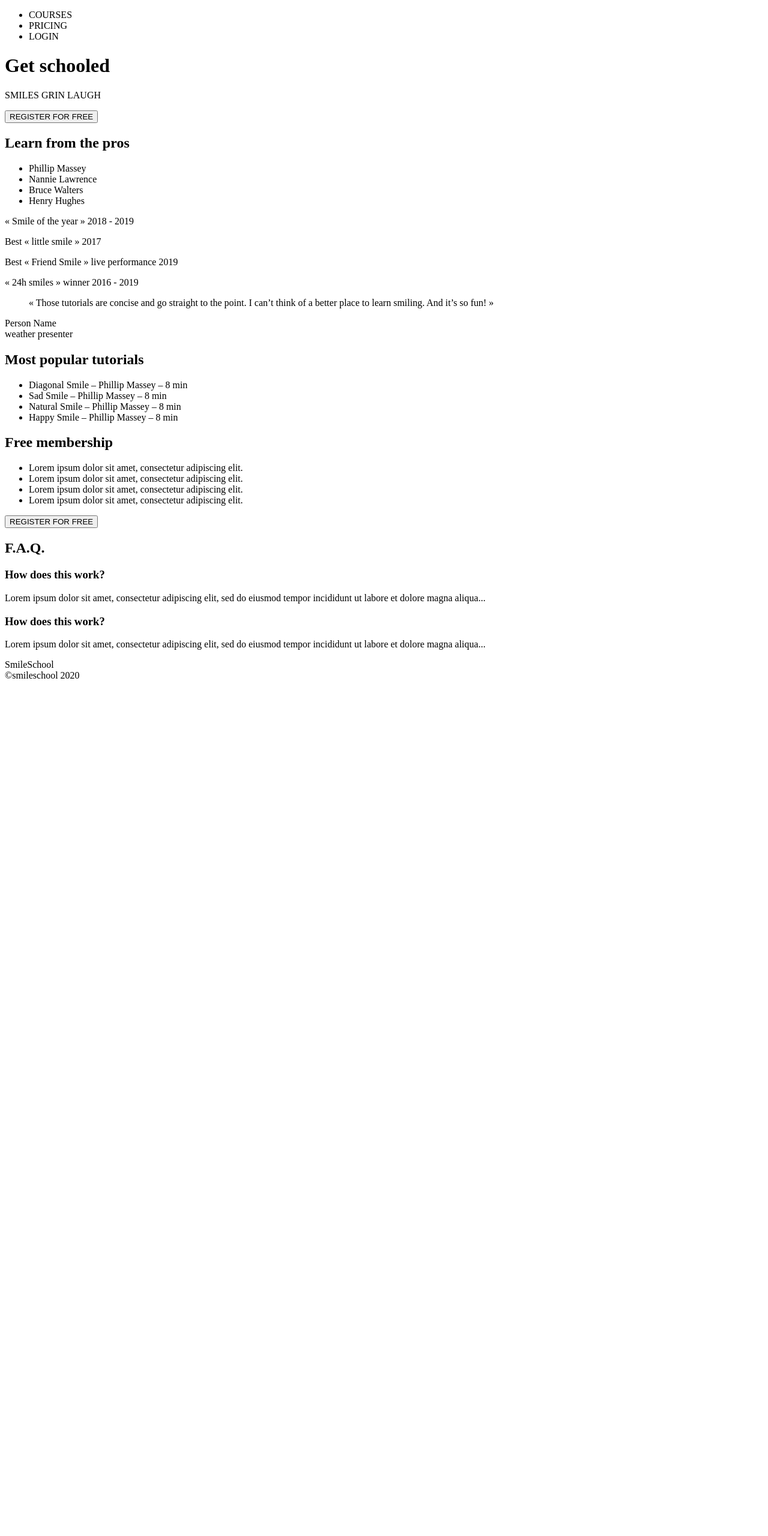
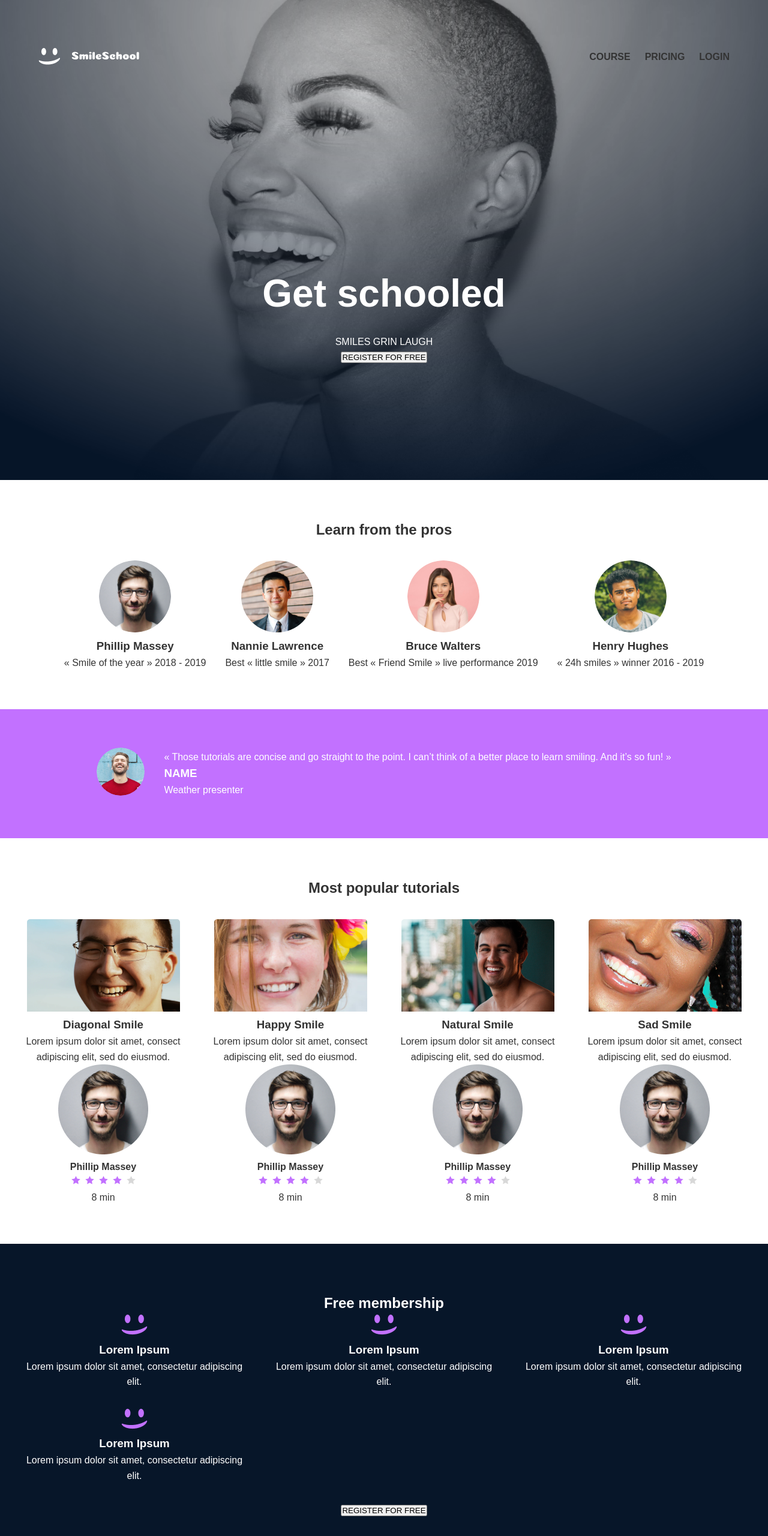
Before and after one commit to EdwardEdi05/alx_html_css, a plain HTML site: page css_advanced/index.html in a window 1280 px wide. Shown: the top 2560 px of the page at 60% size. Before the commit the page ends 1151 px from the top, so only its background shows below. Drawn offline with Linux system fonts and the light colour scheme.

Commit message:
rewritten

```diff
--- a/css_advanced/index.html
+++ b/css_advanced/index.html
@@ -3,90 +3,197 @@
 <head>
   <meta charset="UTF-8">
   <meta name="viewport" content="width=device-width, initial-scale=1.0">
-  <title>SmileSchool</title>
-
+  <title>Smile School</title>
   <link rel="stylesheet" href="styles.css">
-
+  <script src="https://kit.fontawesome.com/4a2b055604.js" crossorigin="anonymous"></script>
 </head>
 <body>
-  <!-- Navigation -->
-  <nav>
-    <ul>
-      <li>COURSES</li>
-      <li>PRICING</li>
-      <li>LOGIN</li>
+  <!-- HEADER -->
+  <header>
+    <nav class="navbar">
+       <img src="images/logo.png" alt="Logo" class="logo" />
+      <ul class="nav-links">
+        <li><a href="#">COURSE</a></li>
+        <li><a href="#">PRICING</a></li>
+        <li><a href="#">LOGIN</a></li>
       </ul>
     </nav>
 
-  <!-- Hero Section -->
-  <header>
+    <section class="hero">
       <h1>Get schooled</h1>
-    <p>SMILES GRIN LAUGH</p>
-    <button>REGISTER FOR FREE</button>
+      <div class="hero-tags">
+        <span>SMILES</span>
+        <span>GRIN</span>
+        <span>LAUGH</span>
+      </div>
+      <button class="btn-primary">REGISTER FOR FREE</button>
+    </section>
   </header>
 
-  <!-- Learn from the pros -->
-  <section>
+  <main>
+    <!-- PROS -->
+    <section class="pros">
       <h2>Learn from the pros</h2>
-    <ul>
-      <li>Phillip Massey</li>
-      <li>Nannie Lawrence</li>
-      <li>Bruce Walters</li>
-      <li>Henry Hughes</li>
-    </ul>
+      <div class="pros-grid">
+        <div class="pro">
+          <img src="./images/1.png" alt="Phillip Massey">
+          <h3>Phillip Massey</h3>
+          <p>« Smile of the year » 2018 - 2019</p>
+        </div>
+        <div class="pro">
+          <img src="./images/2.png" alt="Nannie Lawrence">
+          <h3>Nannie Lawrence</h3>
+          <p>Best « little smile » 2017</p>
+        </div>
+        <div class="pro">
+          <img src="./images/3.png" alt="Bruce Walters">
+          <h3>Bruce Walters</h3>
+          <p>Best « Friend Smile » live performance 2019</p>
+        </div>
+        <div class="pro">
+          <img src="./images/4.png" alt="Henry Hughes">
+          <h3>Henry Hughes</h3>
+          <p>« 24h smiles » winner 2016 - 2019</p>
+        </div>
+      </div>
     </section>
 
-  <!-- Achievements -->
-  <section>
-    <p>« Smile of the year » 2018 - 2019</p>
-    <p>Best « little smile » 2017</p>
-    <p>Best « Friend Smile » live performance 2019</p>
-    <p>« 24h smiles » winner 2016 - 2019</p>
+    <!-- QUOTE -->
+    <section class="quote">
+      <div class="quote-img">
+        <img src="./images/5.png" alt="Weather presenter">
+      </div>
+      <div class="quote-text">
+        <blockquote>
+          « Those tutorials are concise and go straight to the point.
+          I can’t think of a better place to learn smiling. And it’s so fun! »
+        </blockquote>
+        <h3>NAME</h3>
+        <p>Weather presenter</p>
+      </div>
     </section>
 
-  <!-- Testimonial -->
-  <section>
-    <blockquote>
-      « Those tutorials are concise and go straight to the point. I can’t think of a better place to learn smiling. And it’s so fun! »
-    </blockquote>
-    <p>Person Name<br>weather presenter</p>
+    <!-- POPULAR TUTORIALS -->
+    <section class="tutorials">
+      <h2>Most popular tutorials</h2>
+      <div class="tutorials-grid">
+        <div class="tutorial-card">
+          <img src="./images/6.png" alt="Diagonal Smile">
+          <h3>Diagonal Smile</h3>
+          <p>Lorem ipsum dolor sit amet, consect adipiscing elit, sed do eiusmod.</p>
+          <div class="author">
+            <img src="./images/1.png" alt="Phillip Massey">
+            <h4>Phillip Massey</h4>
+          </div>
+          <div class="rating">
+            <img src="./images/rating.png" alt="rating stars">
+          </div>
+          <p>8 min</p>
+        </div>
+
+        <div class="tutorial-card">
+          <img src="./images/7.png" alt="Happy Smile">
+          <h3>Happy Smile</h3>
+          <p>Lorem ipsum dolor sit amet, consect adipiscing elit, sed do eiusmod.</p>
+          <div class="author">
+            <img src="./images/1.png" alt="Phillip Massey">
+            <h4>Phillip Massey</h4>
+          </div>
+          <div class="rating">
+            <img src="./images/rating.png" alt="rating stars">
+          </div>
+          <p>8 min</p>
+        </div>
+
+        <div class="tutorial-card">
+          <img src="./images/8.png" alt="Natural Smile">
+          <h3>Natural Smile</h3>
+          <p>Lorem ipsum dolor sit amet, consect adipiscing elit, sed do eiusmod.</p>
+          <div class="author">
+            <img src="./images/1.png" alt="Phillip Massey">
+            <h4>Phillip Massey</h4>
+          </div>
+          <div class="rating">
+            <img src="./images/rating.png" alt="rating stars">
+          </div>
+          <p>8 min</p>
+        </div>
+
+        <div class="tutorial-card">
+          <img src="./images/9.png" alt="Sad Smile">
+          <h3>Sad Smile</h3>
+          <p>Lorem ipsum dolor sit amet, consect adipiscing elit, sed do eiusmod.</p>
+          <div class="author">
+            <img src="./images/1.png" alt="Phillip Massey">
+            <h4>Phillip Massey</h4>
+          </div>
+          <div class="rating">
+            <img src="./images/rating.png" alt="rating stars">
+          </div>
+          <p>8 min</p>
+        </div>
+      </div>
     </section>
 
-  <!-- Tutorials -->
-  <section>
-    <h2>Most popular tutorials</h2>
-    <ul>
-      <li>Diagonal Smile – Phillip Massey – 8 min</li>
-      <li>Sad Smile – Phillip Massey – 8 min</li>
-      <li>Natural Smile – Phillip Massey – 8 min</li>
-      <li>Happy Smile – Phillip Massey – 8 min</li>
-    </ul>
-  </section>
-
-  <!-- Membership -->
-  <section>
+    <!-- MEMBERSHIP -->
+    <section class="membership">
       <h2>Free membership</h2>
-    <ul>
-      <li>Lorem ipsum dolor sit amet, consectetur adipiscing elit.</li>
-      <li>Lorem ipsum dolor sit amet, consectetur adipiscing elit.</li>
-      <li>Lorem ipsum dolor sit amet, consectetur adipiscing elit.</li>
-      <li>Lorem ipsum dolor sit amet, consectetur adipiscing elit.</li>
-    </ul>
-    <button>REGISTER FOR FREE</button>
+      <div class="membership-grid">
+        <div>
+          <img src="./images/smile.png" alt="smile icon">
+          <h3>Lorem Ipsum</h3>
+          <p>Lorem ipsum dolor sit amet, consectetur adipiscing elit.</p>
+        </div>
+        <div>
+          <img src="./images/smile.png" alt="smile icon">
+          <h3>Lorem Ipsum</h3>
+          <p>Lorem ipsum dolor sit amet, consectetur adipiscing elit.</p>
+        </div>
+        <div>
+          <img src="./images/smile.png" alt="smile icon">
+          <h3>Lorem Ipsum</h3>
+          <p>Lorem ipsum dolor sit amet, consectetur adipiscing elit.</p>
+        </div>
+        <div>
+          <img src="./images/smile.png" alt="smile icon">
+          <h3>Lorem Ipsum</h3>
+          <p>Lorem ipsum dolor sit amet, consectetur adipiscing elit.</p>
+        </div>
+      </div>
+      <button class="btn-primary">REGISTER FOR FREE</button>
     </section>
 
     <!-- FAQ -->
-  <section>
-    <h2>F.A.Q.</h2>
+    <section class="faq">
+      <h2>F.A.Q</h2>
+      <div class="faq-grid">
+        <div>
           <h3>How does this work?</h3>
-    <p>Lorem ipsum dolor sit amet, consectetur adipiscing elit, sed do eiusmod tempor incididunt ut labore et dolore magna aliqua...</p>
+          <p>Lorem ipsum dolor sit amet, consectetur adipiscing elit...</p>
           <h3>How does this work?</h3>
-    <p>Lorem ipsum dolor sit amet, consectetur adipiscing elit, sed do eiusmod tempor incididunt ut labore et dolore magna aliqua...</p>
+          <p>Lorem ipsum dolor sit amet, consectetur adipiscing elit...</p>
+        </div>
+        <div>
+          <h3>How does this work?</h3>
+          <p>Lorem ipsum dolor sit amet, consectetur adipiscing elit...</p>
+          <h3>How does this work?</h3>
+          <p>Lorem ipsum dolor sit amet, consectetur adipiscing elit...</p>
+        </div>
+      </div>
     </section>
+  </main>
 
-  <!-- Footer -->
+  <!-- FOOTER -->
   <footer>
-    <p>SmileSchool<br>©smileschool 2020</p>
+    <div class="footer-content">
+      <img src="./images/logo.png" alt="SmileSchool logo" class="footer-logo">
+      <div class="socials">
+        <i class="fa-brands fa-facebook"></i>
+        <i class="fa-brands fa-twitter"></i>
+        <i class="fa-brands fa-instagram"></i>
+      </div>
+    </div>
+    <p>© SmileSchool 2025</p>
   </footer>
 </body>
 </html>
--- a/css_advanced/styles.css
+++ b/css_advanced/styles.css
@@ -0,0 +1,179 @@
+/* HEADER */
+header {
+  background: url("images/object.png") no-repeat center center/cover;
+  color: #fff;
+  text-align: center;
+  padding: 4rem 2rem;
+  min-height: 100vh; /* makes it full-screen like in your Figma */
+  display: flex;
+  flex-direction: column;
+  justify-content: space-between;
+}
+
+.hero h1 {
+  font-size: 3rem;
+  margin: 1rem 0;
+}
+
+.hero {
+  margin-top: 4rem;
+}
+
+
+/* General reset */
+* {
+  margin: 0;
+  padding: 0;
+  box-sizing: border-box;
+}
+
+body {
+  font-family: Arial, sans-serif;
+  line-height: 1.6;
+  color: #333;
+}
+
+h1, h2, h3, h4 {
+  font-weight: bold;
+}
+
+/* Navbar */
+.navbar {
+     color: white;
+  display: flex;
+  justify-content: space-between;
+  align-items: center;
+  padding: 1rem 2rem;
+}
+
+.navbar ul {
+  list-style: none;
+  display: flex;
+  gap: 1.5rem;
+}
+
+.navbar a {
+  text-decoration: none;
+  color: #333;
+  font-weight: bold;
+}
+
+/* Hero */
+.hero {
+  color: white;
+  text-align: center;
+  padding: 8rem 2rem;
+}
+
+.hero h1 {
+  font-size: 4rem;
+}
+
+.hero p {
+  font-size: 1.2rem;
+  margin-top: 1rem;
+}
+
+.btn {
+  margin-top: 2rem;
+  padding: 0.8rem 2rem;
+  border: none;
+  background: #c271ff;
+  color: white;
+  font-size: 1rem;
+  border-radius: 25px;
+  cursor: pointer;
+}
+
+/* Pros Section */
+.pros {
+  text-align: center;
+  padding: 4rem 2rem;
+}
+
+.pros-grid {
+  display: flex;
+  justify-content: center;
+  gap: 2rem;
+  margin-top: 2rem;
+}
+
+.pro img {
+  width: 120px;
+  height: 120px;
+  border-radius: 50%;
+}
+
+/* Quote */
+.quote {
+  background: #c271ff;
+  color: white;
+  padding: 4rem 2rem;
+  display: flex;
+  justify-content: center;
+  align-items: center;
+  gap: 2rem;
+}
+
+.quote img {
+  width: 80px;
+  height: 80px;
+  border-radius: 50%;
+}
+
+/* Tutorials */
+.tutorials {
+  padding: 4rem 2rem;
+  text-align: center;
+}
+
+.tutorials-grid {
+  display: grid;
+  grid-template-columns: repeat(4, 1fr);
+  gap: 2rem;
+  margin-top: 2rem;
+}
+
+.tutorial img {
+  width: 100%;
+  border-radius: 8px;
+}
+
+/* Membership */
+.membership {
+  background: #071629;
+  color: white;
+  text-align: center;
+  padding: 5rem 2rem;
+}
+
+.membership-grid {
+  display: grid;
+  grid-template-columns: repeat(3, 1fr);
+  gap: 2rem;
+  margin-bottom: 2rem;
+}
+
+/* FAQ */
+.faq {
+  padding: 4rem 2rem;
+  text-align: center;
+}
+
+.faq-grid {
+  display: grid;
+  grid-template-columns: repeat(2, 1fr);
+  gap: 2rem;
+  margin-top: 2rem;
+  text-align: left;
+}
+
+/* Footer */
+.footer {
+  background: #071629;
+  color: white;
+  display: flex;
+  justify-content: space-between;
+  align-items: center;
+  padding: 2rem;
+}
--- /dev/null
+++ b/headphones/0-styles.css
@@ -0,0 +1,104 @@
+/* Reset */
+* {
+  margin: 0;
+  padding: 0;
+  box-sizing: border-box;
+}
+
+/* Variables */
+:root {
+  --primary-color: #FF6565;
+  --font-main: 'Source Sans Pro', sans-serif;
+}
+
+/* Global */
+body {
+  font-family: var(--font-main);
+  line-height: 1.5;
+}
+
+/* Header */
+header {
+  background: #fff;
+  padding: 1rem 2rem;
+}
+
+header .container {
+  display: flex;
+  justify-content: space-between;
+  align-items: center;
+}
+
+header nav ul {
+  display: flex;
+  list-style: none;
+  gap: 1.5rem;
+}
+
+header nav a {
+  text-decoration: none;
+  color: #000;
+  transition: color 0.3s;
+}
+
+header nav a:hover,
+header nav a:active {
+  color: var(--primary-color);
+}
+
+/* Hero Section */
+.hero {
+  padding: 4rem 2rem;
+  display: flex;
+  justify-content: center;
+  align-items: center;
+}
+
+.hero-container {
+  display: flex;
+  justify-content: space-between;
+  max-width: 1000px;
+  width: 100%;
+}
+
+.hero-text h1 {
+  font-size: 2.5rem;
+  margin-bottom: 1rem;
+}
+
+.hero-text p {
+  margin-bottom: 2rem;
+}
+
+.hero-text .btn {
+  padding: 0.8rem 1.5rem;
+  background: var(--primary-color);
+  color: #fff;
+  text-decoration: none;
+  display: inline-block;
+  transition: opacity 0.3s;
+}
+
+.hero-text .btn:hover,
+.hero-text .btn:active {
+  opacity: 0.9;
+}
+
+/* Hero Image */
+.hero-image img {
+  max-width: 100%;
+  height: auto;
+}
+
+/* Mobile */
+@media (max-width: 480px) {
+  .hero-container {
+    flex-direction: column;
+    text-align: center;
+  }
+
+  .hero-image img {
+    content: url("assets/hero-mobile.png"); /* swap image for mobile */
+    margin-top: 2rem;
+  }
+}
```
Also changed, not shown: headphones/0-index.html (added, +43 -0 lines), css_advanced/images/1.png (renamed from css_advanced/images/1.png.png), css_advanced/images/2.png (renamed from css_advanced/images/2.png.png), css_advanced/images/3.png (renamed from css_advanced/images/3.png.png), css_advanced/images/4.png (renamed from css_advanced/images/4.png.png), css_advanced/images/5.png (renamed from css_advanced/images/5.png.png), css_advanced/images/6.png (renamed from css_advanced/images/6.png.png), css_advanced/images/7.png (renamed from css_advanced/images/7.png.png), css_advanced/images/8.png (renamed from css_advanced/images/8.png.png), css_advanced/images/9.png (renamed from css_advanced/images/9.png.png), css_advanced/images/Object.png (renamed from css_advanced/images/Object.png.png), css_advanced/images/logo.png (renamed from css_advanced/images/logo.png.png), css_advanced/images/play.png (renamed from css_advanced/images/play.png.png), css_advanced/images/rating.png (renamed from css_advanced/images/rating.png.png), 1 more files, 1 other file. Lines whose indentation alone changed are shown as unchanged.
